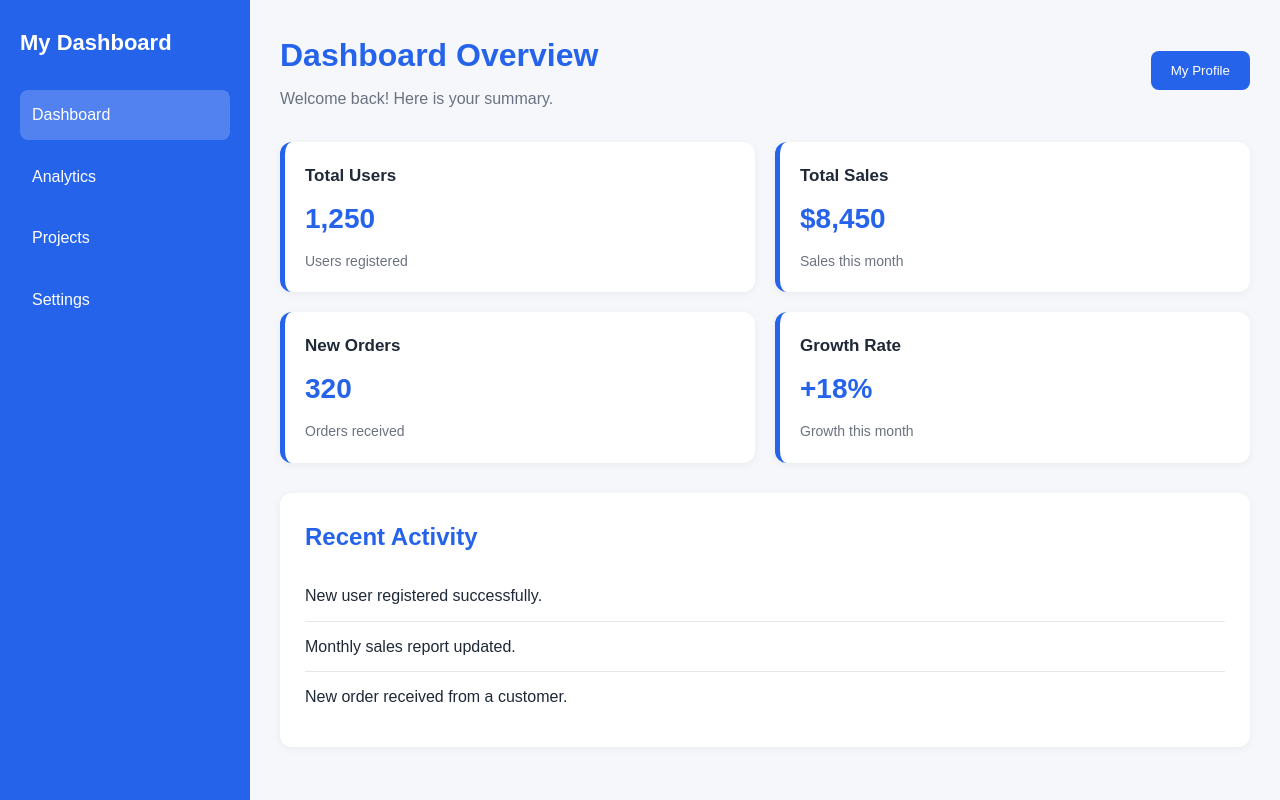
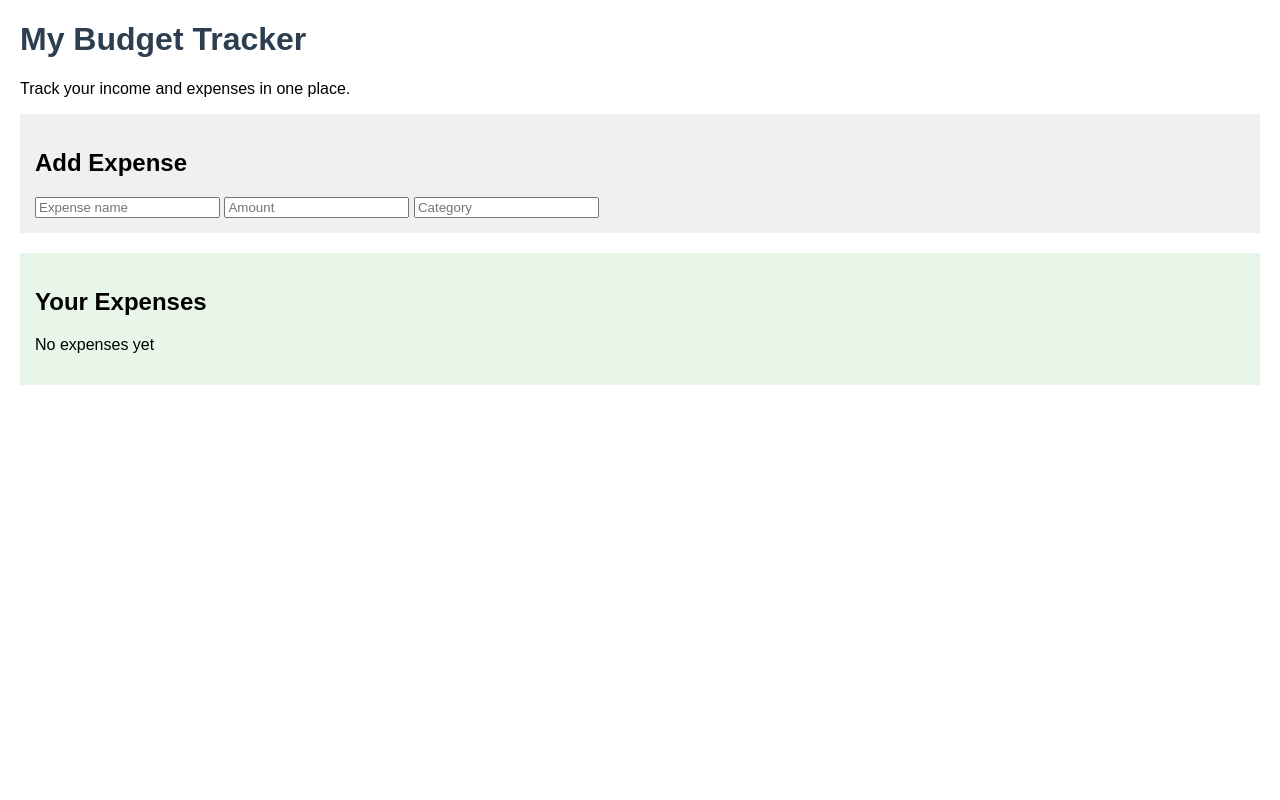
Before and after one commit to CharlesPaul20/budget-tracker, a plain HTML site: page index.html in a window 1280 px wide. Drawn offline with Linux system fonts and the light colour scheme.

Commit message:
Add files via upload

```diff
--- a/index.html
+++ b/index.html
@@ -4,74 +4,24 @@
 <head>
     <meta charset="UTF-8">
     <meta name="viewport" content="width=device-width, initial-scale=1.0">
-    <title>Dashboard Assignment</title>
+    <title>My Budget Tracker</title>
     <link rel="stylesheet" href="style.css">
 </head>
 <body>
 
-    <div class="dashboard">
+    <h1>My Budget Tracker</h1>
+    <p>Track your income and expenses in one place.</p>
 
-        <!-- Sidebar -->
-        <aside class="sidebar">
-            <h2>My Dashboard</h2>
-            <nav>
-                <a href="#" class="active">Dashboard</a>
-                <a href="#">Analytics</a>
-                <a href="#">Projects</a>
-                <a href="#">Settings</a>
-            </nav>
-        </aside>
+    <div class="add-expense-section">
+        <h2>Add Expense</h2>
+        <input type="text" placeholder="Expense name">
+        <input type="number" placeholder="Amount">
+        <input type="text" placeholder="Category">
+    </div>
 
-        <!-- Main Content -->
-        <main class="main-content">
-
-            <!-- Header -->
-            <header class="header">
-                <div>
-                    <h1>Dashboard Overview</h1>
-                    <p>Welcome back! Here is your summary.</p>
-                </div>
-                <button class="profile-btn">My Profile</button>
-            </header>
-
-            <!-- Dashboard Cards -->
-            <section class="cards">
-
-                <div class="card" tabindex="0">
-                    <h3>Total Users</h3>
-                    <p class="number">1,250</p>
-                    <p class="description">Users registered</p>
-                </div>
-
-                <div class="card" tabindex="0">
-                    <h3>Total Sales</h3>
-                    <p class="number">$8,450</p>
-                    <p class="description">Sales this month</p>
-                </div>
-
-                <div class="card" tabindex="0">
-                    <h3>New Orders</h3>
-                    <p class="number">320</p>
-                    <p class="description">Orders received</p>
-                </div>
-
-                <div class="card" tabindex="0">
-                    <h3>Growth Rate</h3>
-                    <p class="number">+18%</p>
-                    <p class="description">Growth this month</p>
-                </div>
-
-            </section>
-
-            <!-- Recent Activity -->
-            <section class="activity">
-                <h2>Recent Activity</h2>
-                <p>New user registered successfully.</p>
-                <p>Monthly sales report updated.</p>
-                <p>New order received from a customer.</p>
-            </section>
-
-        </main>
+    <div class="expenses-section" id="expense-list">
+        <h2>Your Expenses</h2>
+        <p>No expenses yet</p>
     </div>
 
 </body>
--- a/style.css
+++ b/style.css
@@ -1,202 +1,20 @@
-
-/* 1. Define the color theme */
-:root {
-    --brand: #2563eb;
-    --accent: #22c55e;
-    --surface: #ffffff;
-    --background: #f5f7fb;
-    --text: #1f2937;
-}
-
-/* General styling */
-* {
-    margin: 0;
-    padding: 0;
-    box-sizing: border-box;
-}
 
 body {
     font-family: Arial, sans-serif;
-    background: var(--background);
-    color: var(--text);
-    line-height: 1.6;
+    margin: 20px;
 }
 
-/* 2. Build the dashboard layout using CSS Grid */
-.dashboard {
-    display: grid;
-    grid-template-columns: 250px 1fr;
-    min-height: 100vh;
+h1 {
+    color: #2c3e50;
 }
 
-/* Sidebar */
-.sidebar {
-    background: var(--brand);
-    color: white;
-    padding: 25px 20px;
+.add-expense-section {
+    background-color: #f0f0f0;
+    padding: 15px;
+    margin-bottom: 20px;
 }
 
-.sidebar h2 {
-    margin-bottom: 30px;
-    font-size: 22px;
+#expense-list {
+    background-color: #e8f5e9;
+    padding: 15px;
 }
-
-.sidebar nav {
-    display: flex;
-    flex-direction: column;
-    gap: 12px;
-}
-
-.sidebar a {
-    color: white;
-    text-decoration: none;
-    padding: 12px;
-    border-radius: 8px;
-    transition: background 0.25s;
-}
-
-.sidebar a:hover,
-.sidebar a.active {
-    background: rgba(255, 255, 255, 0.2);
-}
-
-/* Main content */
-.main-content {
-    padding: 30px;
-    min-width: 0;
-}
-
-/* Header using Flexbox */
-.header {
-    display: flex;
-    justify-content: space-between;
-    align-items: center;
-    gap: 20px;
-    margin-bottom: 30px;
-    flex-wrap: wrap;
-}
-
-.header h1 {
-    color: var(--brand);
-    margin-bottom: 5px;
-}
-
-.header p {
-    color: #6b7280;
-}
-
-.profile-btn {
-    background: var(--brand);
-    color: white;
-    border: none;
-    padding: 12px 20px;
-    border-radius: 8px;
-    cursor: pointer;
-}
-
-/* Dashboard cards layout */
-.cards {
-    display: grid;
-    grid-template-columns: repeat(2, minmax(0, 1fr));
-    gap: 20px;
-    margin-bottom: 30px;
-}
-
-/* 3. Style the dashboard cards using Flexbox */
-.card {
-    display: flex;
-    flex-direction: column;
-    align-items: flex-start;
-    gap: 8px;
-    background: var(--surface);
-    padding: 20px;
-    border-radius: 12px;
-    border-left: 5px solid var(--brand);
-    box-shadow: 0 2px 8px rgba(0, 0, 0, 0.05);
-}
-
-/* Card text */
-.card h3 {
-    font-size: 17px;
-}
-
-.number {
-    font-size: 28px;
-    font-weight: bold;
-    color: var(--brand);
-}
-
-.description {
-    color: #6b7280;
-    font-size: 14px;
-}
-
-/* 4. Add hover animation */
-.card {
-    transition: transform 0.25s ease, box-shadow 0.25s ease;
-}
-
-.card:hover,
-.card:focus-visible {
-    transform: translateY(-4px);
-    box-shadow: 0 8px 16px rgba(0, 0, 0, 0.15);
-}
-
-.card:focus-visible {
-    outline: 2px solid var(--brand);
-    outline-offset: 3px;
-}
-
-/* Recent activity section */
-.activity {
-    background: var(--surface);
-    padding: 25px;
-    border-radius: 12px;
-    box-shadow: 0 2px 8px rgba(0, 0, 0, 0.05);
-}
-
-.activity h2 {
-    margin-bottom: 15px;
-    color: var(--brand);
-}
-
-.activity p {
-    padding: 12px 0;
-    border-bottom: 1px solid #e5e7eb;
-}
-
-.activity p:last-child {
-    border-bottom: none;
-}
-
-/* 5. Make the layout responsive */
-@media (max-width: 768px) {
-    .dashboard {
-        grid-template-columns: 1fr;
-    }
-
-    .sidebar {
-        padding: 20px;
-    }
-
-    .sidebar h2 {
-        margin-bottom: 15px;
-    }
-
-    .sidebar nav {
-        flex-direction: row;
-        flex-wrap: wrap;
-    }
-
-    .main-content {
-        padding: 20px;
-    }
-
-    .cards {
-        grid-template-columns: 1fr;
-    }
-
-    .header {
-        align-items: flex-start;
-    }
-}
```
